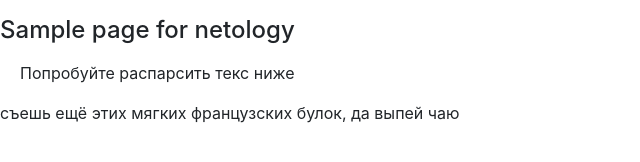
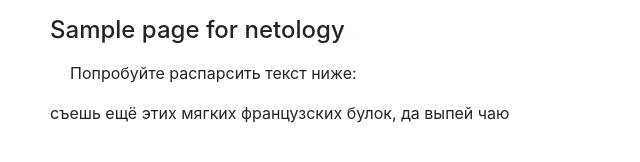
Before and after one commit to tabelsky/tabelsky.github.io, a plain HTML site: page index.html in a window 1280 px wide. Shown: the whole page, without its empty margins (0-640 px from the left). Drawn offline with nearby package versions, Linux system fonts and the light colour scheme.

Commit message:
some aditional

```diff
--- a/index.html
+++ b/index.html
@@ -7,21 +7,23 @@
 
         <style>
             p {
-                padding-left: 20px;
+
+                margin-left: 20px;
             }
+
         </style>
     </head>
 
-    <body>
-        <p class="text-center" id="header">
-            <h4> Sample page for netology</h4>
+    <body style="padding-left: 50px">
+        <p id="header">
+            <h4 > Sample page for netology</h4>
         </p>
 
-        <p id="task">
-            Попробуйте распарсить текс ниже
+        <p id="task" class="some_class">
+            Попробуйте распарсить текст ниже:
         </p>
 
-        <article>
+        <article class="text">
              съешь ещё этих мягких французских булок, да выпей чаю
         </article>
 
```
